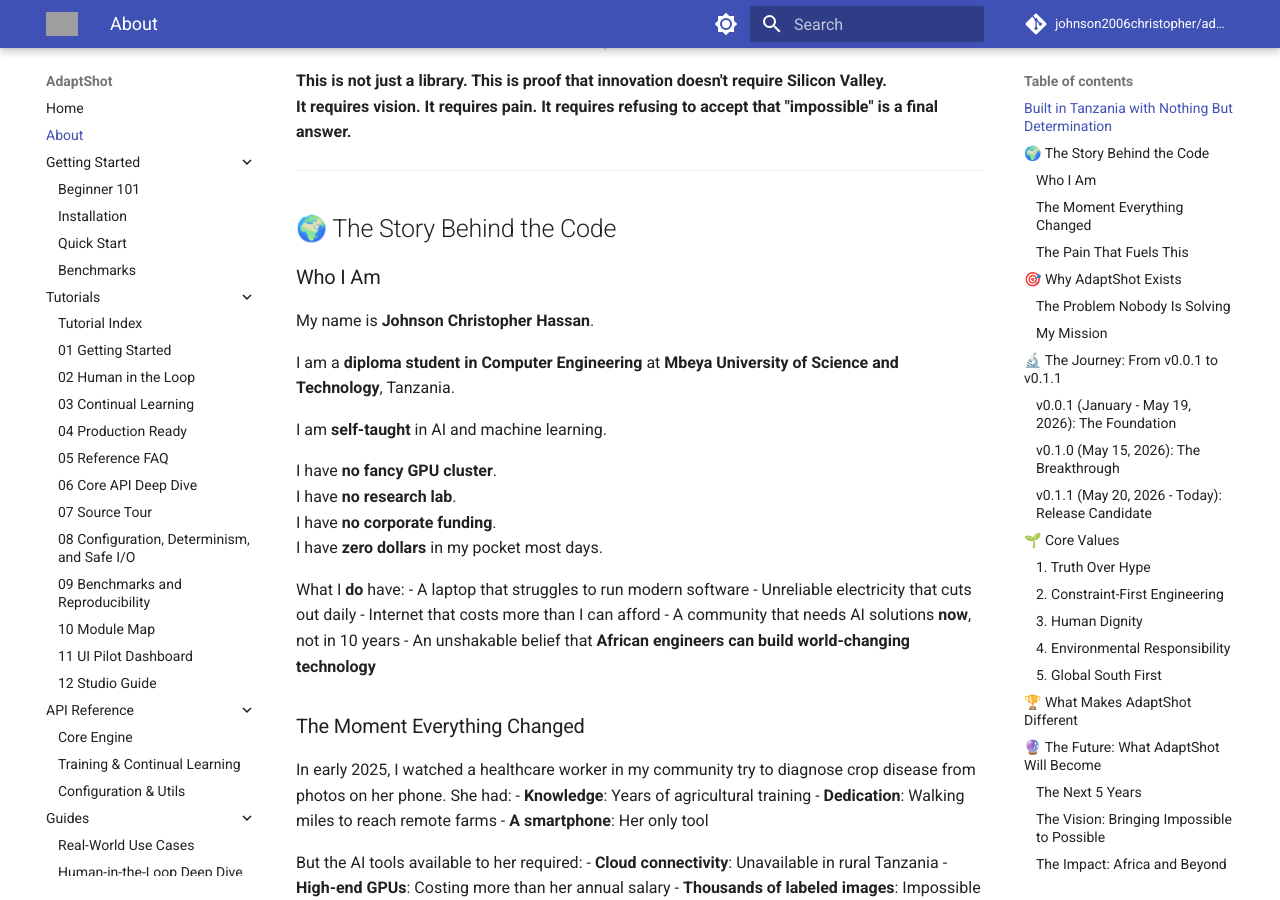
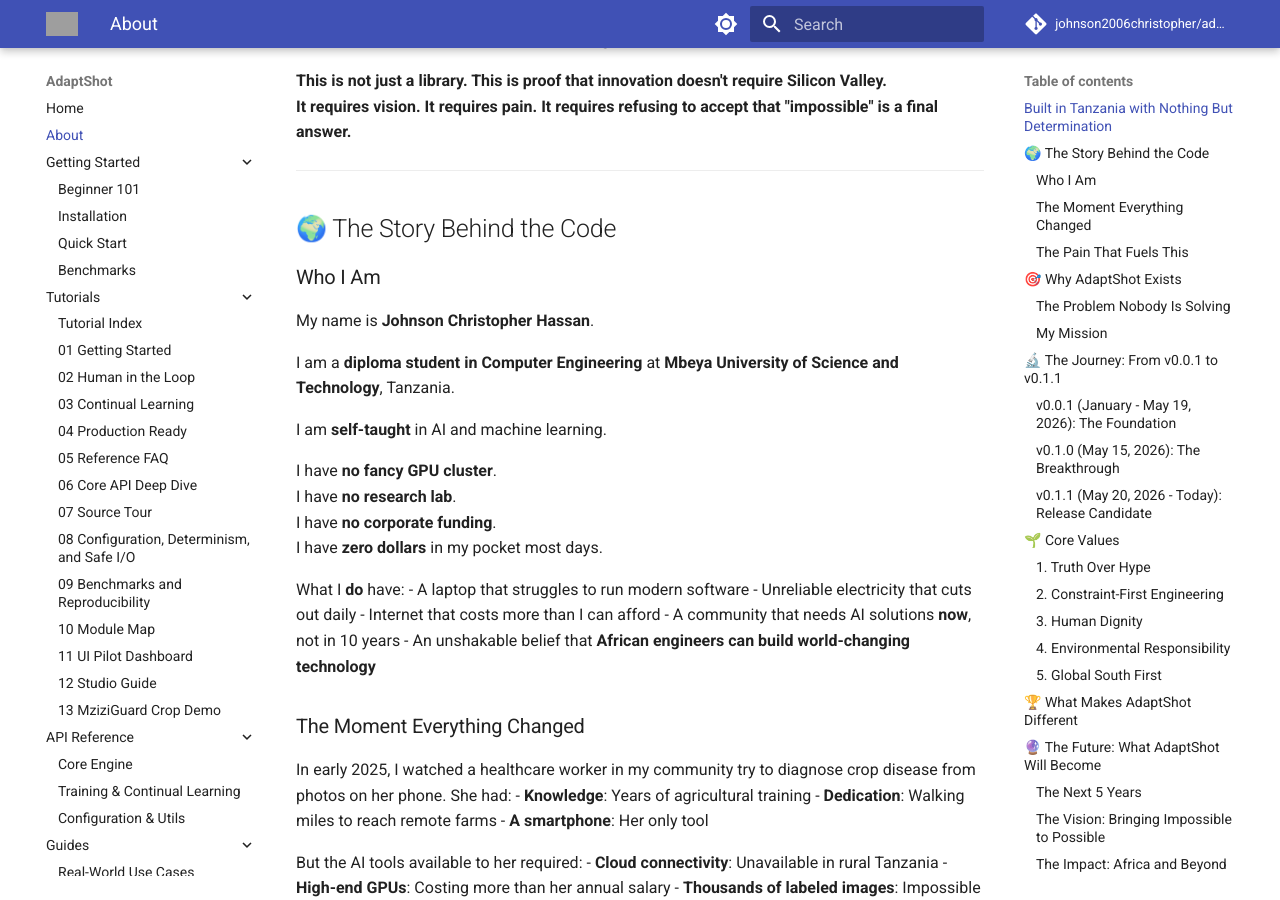
Before and after one commit to johnson2006christopher/adaptshot, an MkDocs documentation site: the page built from docs/about.md, in a window 1280 px wide and 900 px high, scrolled down 474 px. Built offline with MkDocs 1.6.1 and Material for MkDocs 9.7.7, drawn with Linux system fonts in a browser that asks for light colours; comment, search, counter and statistics services are not loaded; grey boxes are pictures that could not be loaded.

Commit message:
docs(tutorials): add MziziGuard Crop Demo tutorial entry
- Insert new tutorial "13 MziziGuard Crop Demo" in mkdocs.yml
- Update tutorial navigation list to include the new entry
- Ensure consistency in tutorial numbering and ordering

```diff
--- a/mkdocs.yml
+++ b/mkdocs.yml
@@ -88,6 +88,7 @@
     - 10 Module Map: tutorials/10_module_map.md
     - 11 UI Pilot Dashboard: tutorials/11_ui_pilot_dashboard.md
     - 12 Studio Guide: tutorials/12_studio_guide.md
+    - 13 MziziGuard Crop Demo: tutorials/13_crop_disease_demo.md
   - API Reference:
     - Core Engine: api/core.md
     - Training & Continual Learning: api/training.md
```
